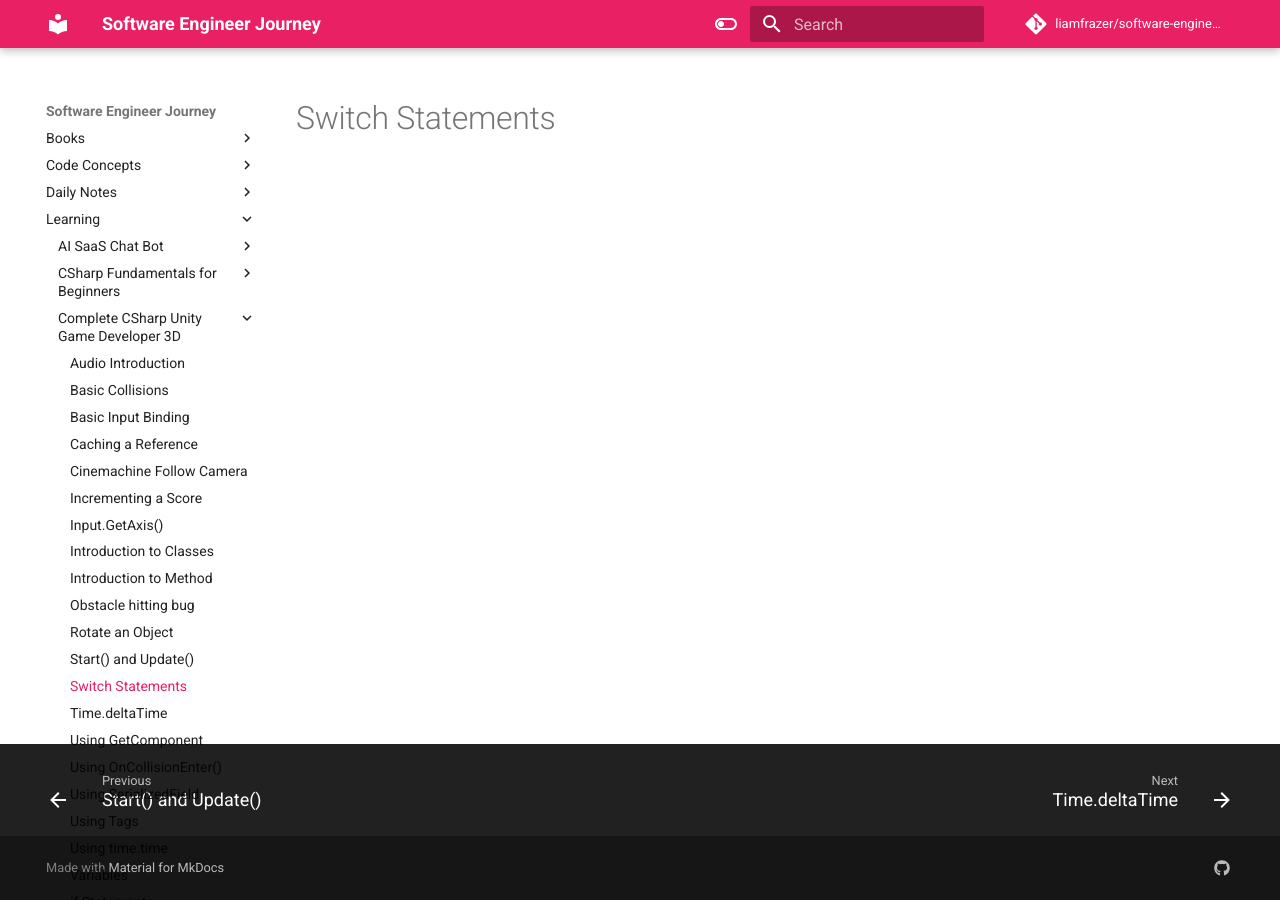
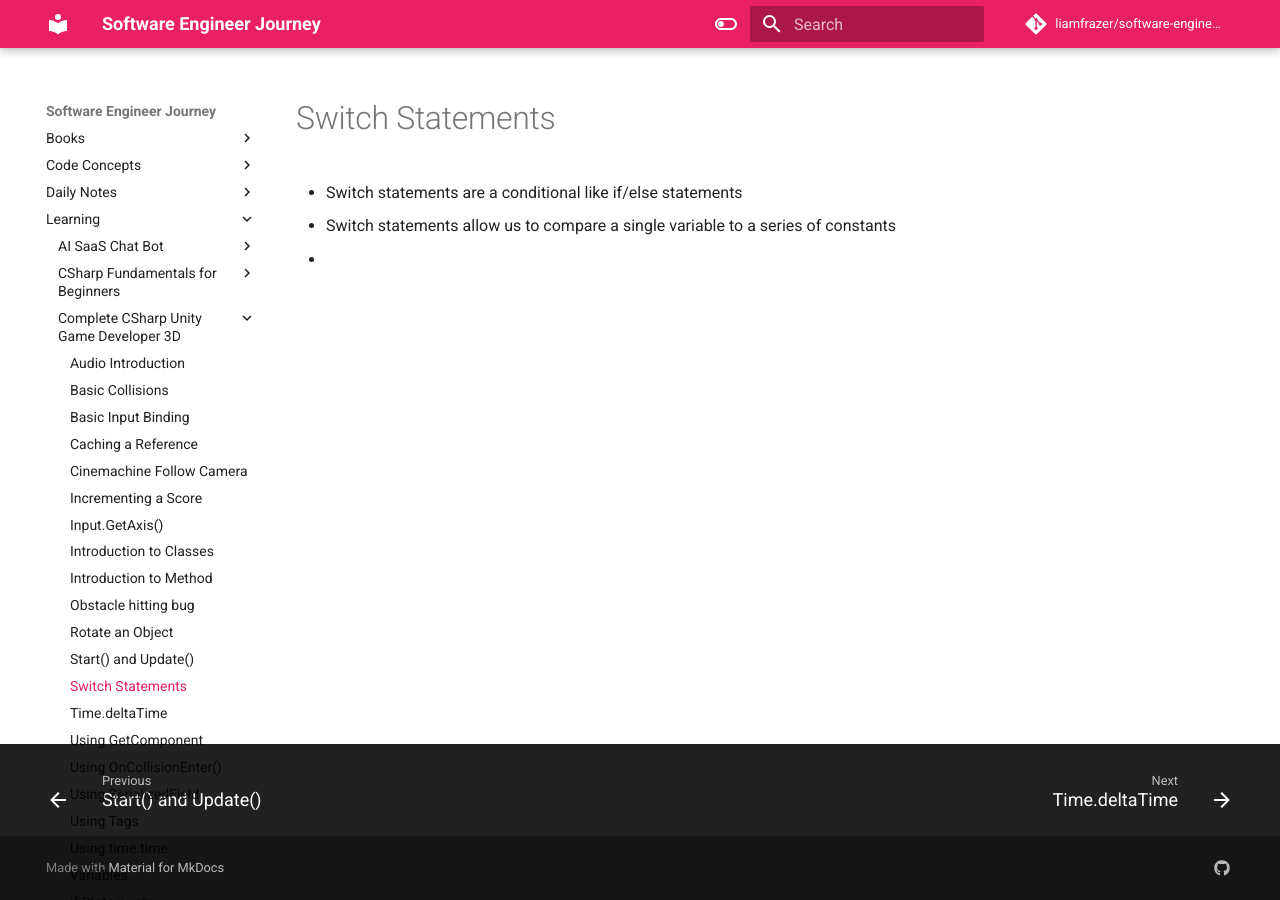
Before and after one commit to liamfrazer/software-engineer-journey, an MkDocs documentation site: the page built from docs/Learning/Complete CSharp Unity Game Developer 3D/Switch Statements.md, in a window 1280 px wide. Built offline with MkDocs 1.6.1 and Material for MkDocs 9.7.7, drawn with Linux system fonts in a browser that asks for light colours; comment, search, counter and statistics services are not loaded.

Commit message:
vault backup: 2024-01-29 18:18:48

```diff
--- a/docs/Learning/Complete CSharp Unity Game Developer 3D/Switch Statements.md
+++ b/docs/Learning/Complete CSharp Unity Game Developer 3D/Switch Statements.md
@@ -5,3 +5,8 @@
   - Switch
 ---
 # Switch Statements
+
+
+* Switch statements are a conditional like if/else statements
+* Switch statements allow us to compare a single variable to a series of constants
+*
```
